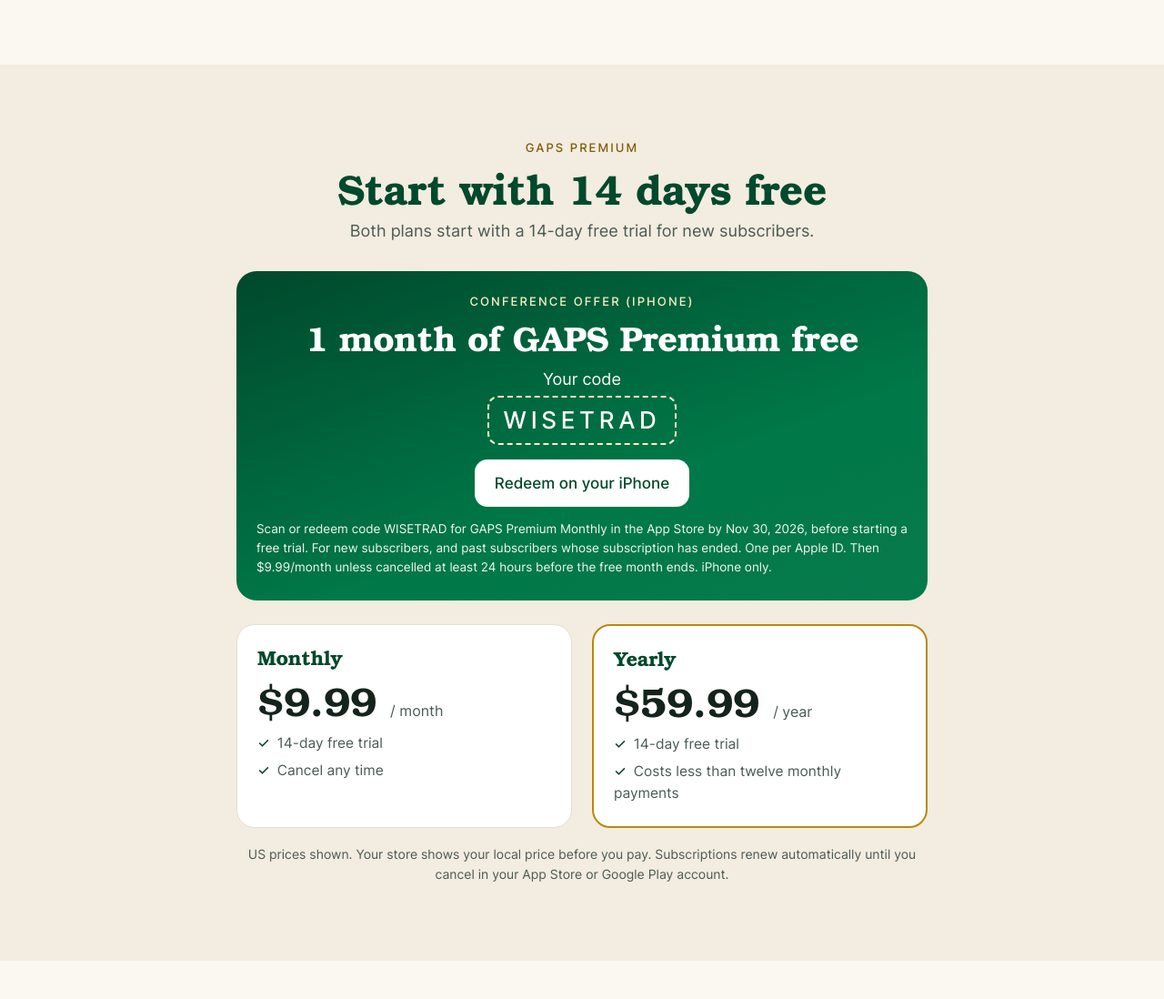
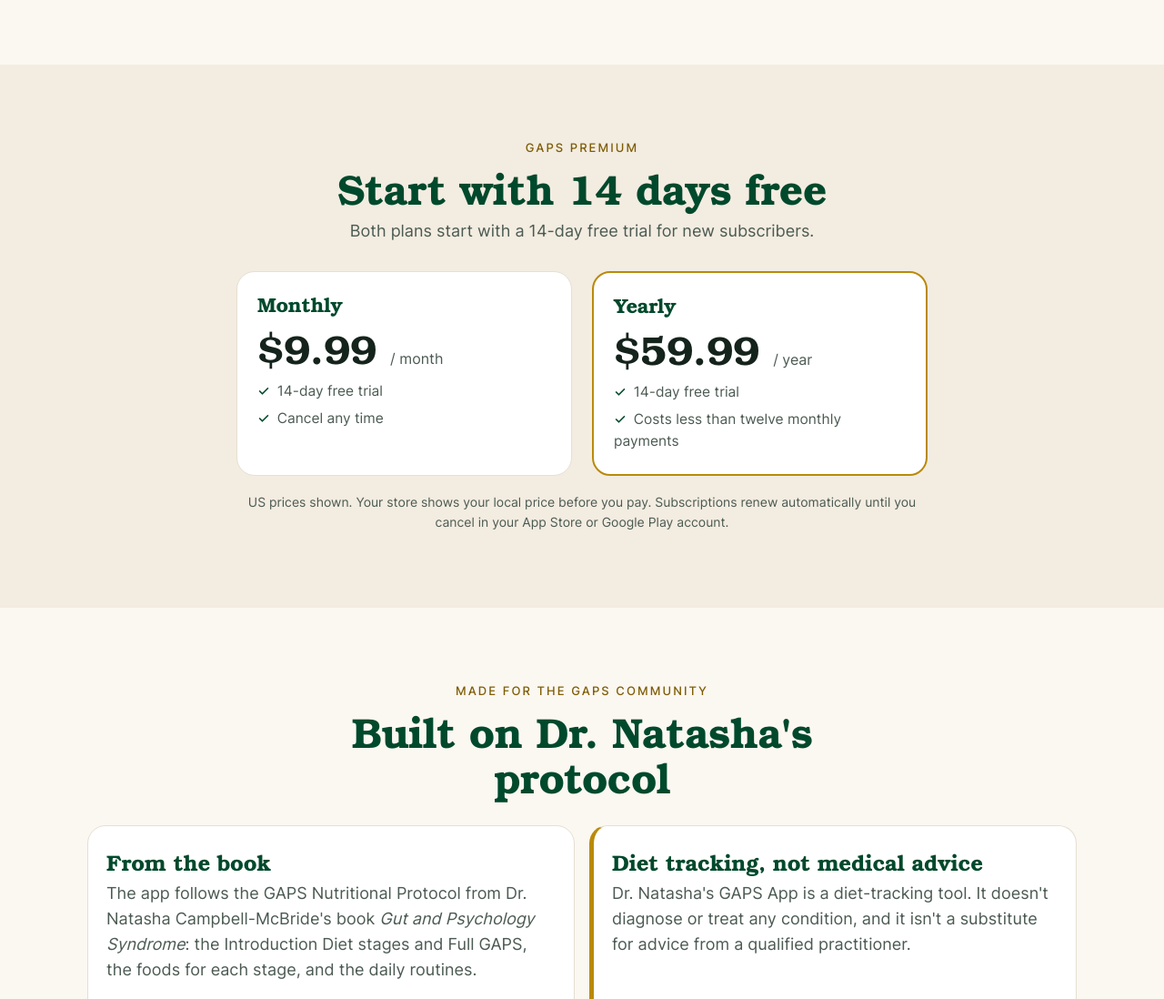
Before and after one commit to adaptationio/gaps-app, a plain HTML site: page index.html in a window 1280 px wide. Shown: the part 4374-5472 px from the top of the page at 91% size. Drawn offline with Linux system fonts and the light colour scheme.

Commit message:
landing: WISETRAD offer off for the member send (data-offer="off")
Willie, 2026-11-19: WISETRAD is not part of the member send. Merge the morning
of the first member-email batch, not before (conference holders keep the page
block until then).

Co-Authored-By: Claude Opus 5.5 <noreply@anthropic.com>
Claude-Session: https://claude.ai/code/session_017Runewb2H9QJdqdzM4cZX5

```diff
--- a/index.html
+++ b/index.html
@@ -1,8 +1,9 @@
 <!doctype html>
 <!-- Launch state (Nov 2026): the app is public on the App Store and Google Play.
-     The WISETRAD conference offer ends Nov 30, 2026. The script turns it off from Dec 1 (end of Nov 30 everywhere);
-     setting data-offer="off" by hand does the same without the script. -->
-<html lang="en" data-offer="on">
+     The WISETRAD conference offer is OFF by hand from the first member-email batch (Willie, 2026-11-19: WISETRAD
+     is not part of the member send). The script would also turn it off from Dec 1 (end of Nov 30 everywhere).
+     This flag only hides the page's offer block; the App Store redeem link itself works until the code expires. -->
+<html lang="en" data-offer="off">
 <head>
 <meta charset="utf-8">
 <meta name="viewport" content="width=device-width, initial-scale=1, viewport-fit=cover">
```
